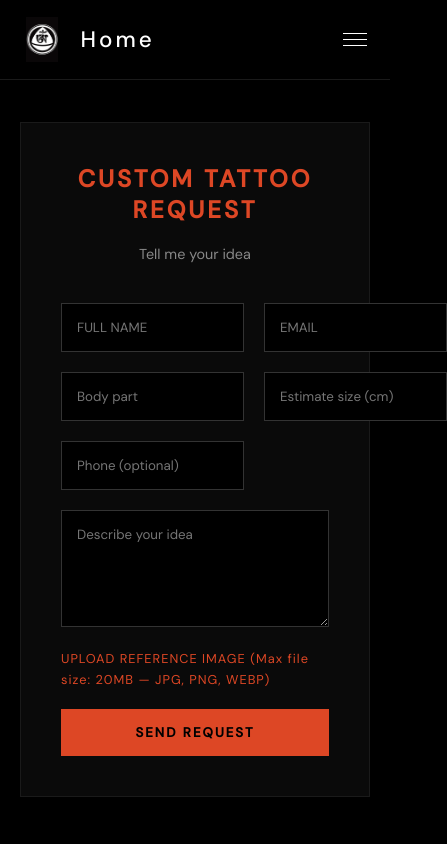
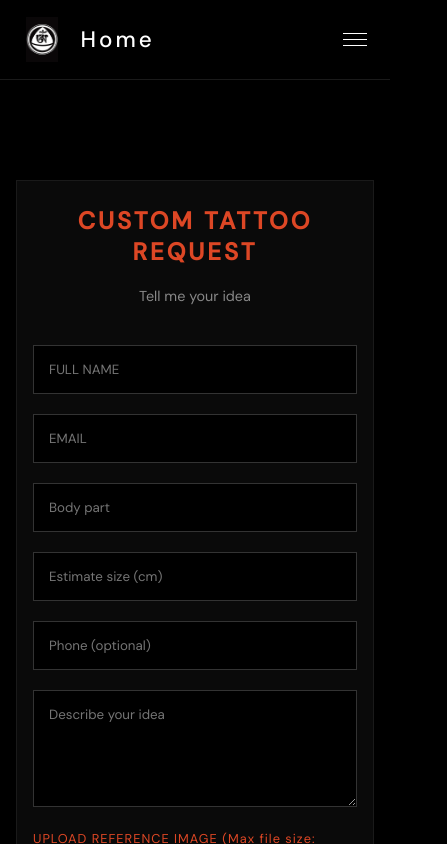
Before and after one commit to nazarenoayala/MaurBlack-MVP, a React (Vite) app in the folder client/: page /book/custom in a window 390 px wide. Shown: the top 844 px of the page, 447 px wide, since content can reach past the window. Built offline with nearby package versions, Linux system fonts and the light colour scheme; no server answers.

Commit message:
fix responsive about custom flash

```diff
--- a/client/src/components/FlashBookingModal/flashBookingModal.css
+++ b/client/src/components/FlashBookingModal/flashBookingModal.css
@@ -171,3 +171,27 @@
   from { opacity: 0; transform: translateY(30px) scale(0.95); }
   to { opacity: 1; transform: translateY(0) scale(1); }
 }
+
+@media (max-width: 768px) {
+    .modal-content {
+        padding: 24px 16px;
+        max-height: 95vh;
+    }
+
+    .modal-body {
+        flex-direction: column;
+        gap: 16px;
+    }
+
+    .modal-image-container {
+        flex: none;
+        width: 100%;
+        max-height: 200px;
+        overflow: hidden;
+    }
+
+    .modal-preview-img {
+        height: 200px;
+        object-fit: cover;
+    }
+}
--- a/client/src/pages/AboutPage/about.css
+++ b/client/src/pages/AboutPage/about.css
@@ -138,3 +138,14 @@
     transform: scaleX(1);
     transform-origin: bottom left;
 }
+
+@media (max-width: 768px) {
+    .about-page {
+        position: relative;
+        height: auto;
+        min-height: 100vh;
+        margin-top: 0;
+        padding: 100px 24px 60px;
+        overflow-y: auto;
+    }
+}
--- a/client/src/pages/BookingPages/CustomForm/customForm.css
+++ b/client/src/pages/BookingPages/CustomForm/customForm.css
@@ -157,3 +157,18 @@ input:focus, textarea:focus {
   from { opacity: 0; transform: translateY(30px) scale(0.95); }
   to { opacity: 1; transform: translateY(0) scale(1); }
 }
+
+@media (max-width: 768px) {
+    .form-container {
+        padding: 100px 16px 40px;
+        align-items: flex-start;
+    }
+
+    .custom-tattoo-form {
+        padding: 24px 16px;
+    }
+
+    .input-section {
+        grid-template-columns: 1fr;
+    }
+}
```
